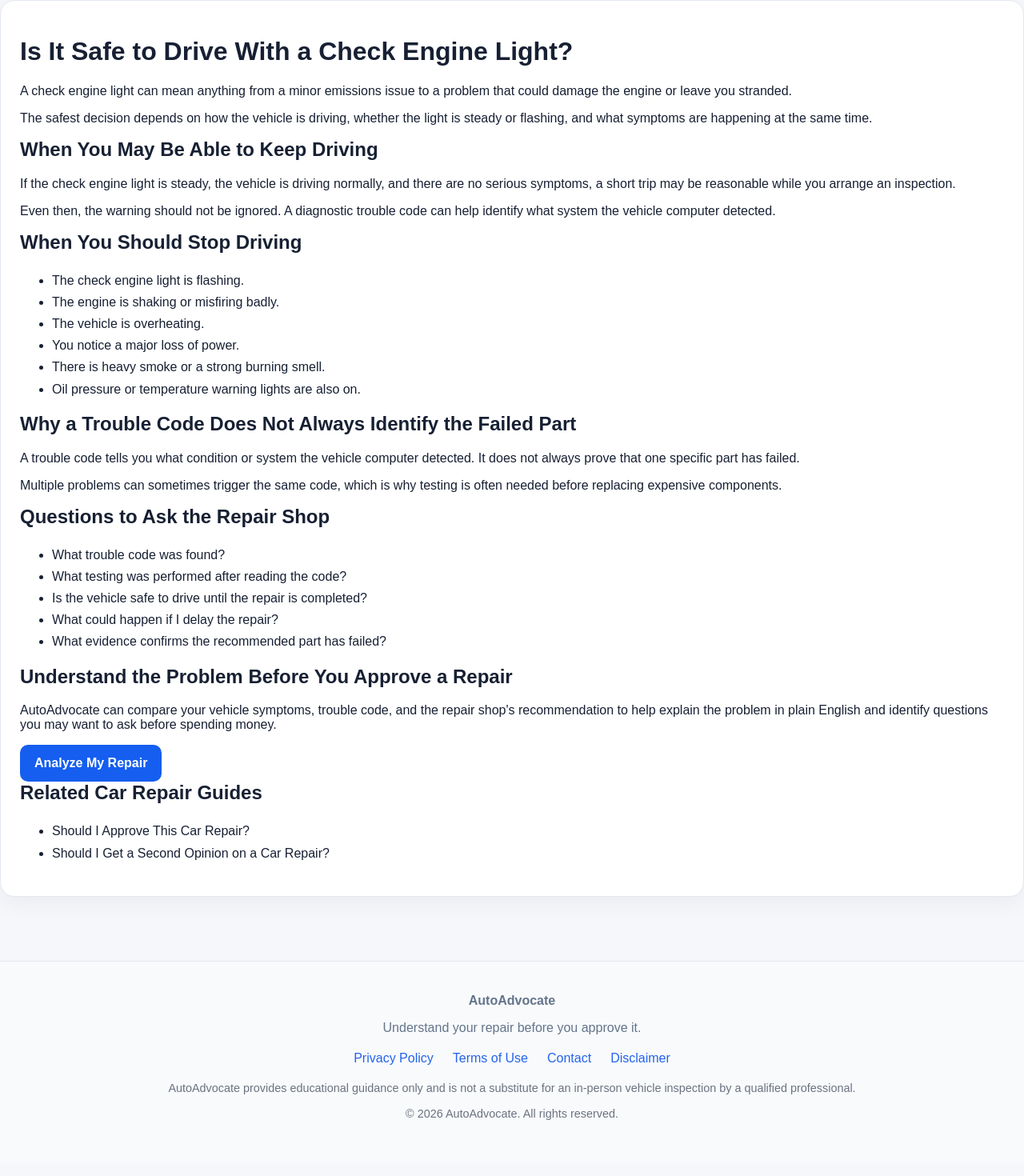
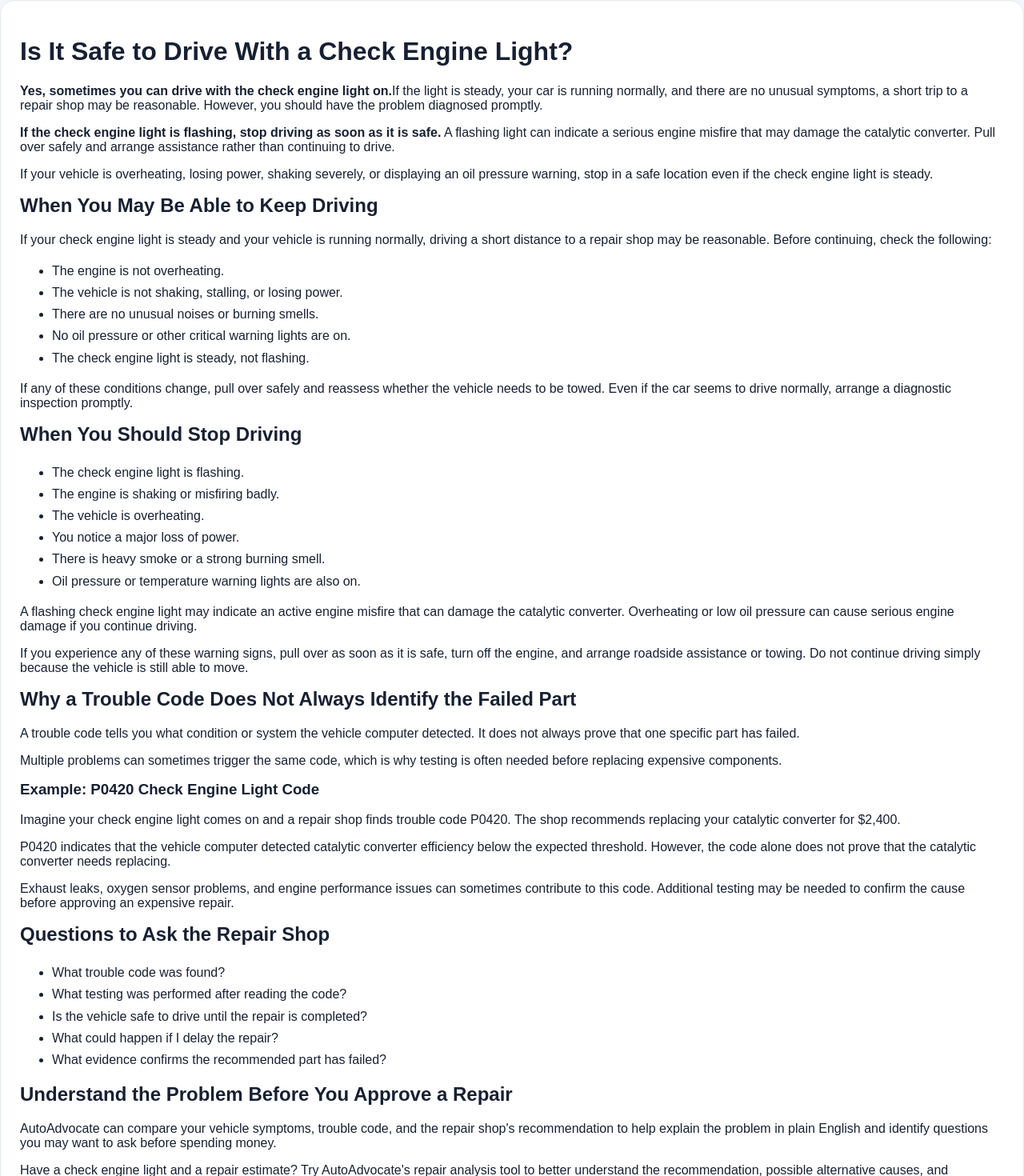
Before and after one commit to freydo7003/AutoAdvocate, a Next.js app: page /is-it-safe-to-drive-with-check-engine-light in a window 1280 px wide. Shown: the part 50-1520 px from the top of the page at 80% size. Built offline with nearby package versions, Linux system fonts and the light colour scheme.

Commit message:
Improve check engine light article SEO and content

```diff
--- a/app/is-it-safe-to-drive-with-check-engine-light/page.tsx
+++ b/app/is-it-safe-to-drive-with-check-engine-light/page.tsx
@@ -1,11 +1,13 @@
 import type { Metadata } from "next";
 import Link from "next/link";
 
+
 export const metadata: Metadata = {
-  title: "Is It Safe to Drive With a Check Engine Light? | AutoAdvocate",
+  title: "Is It Safe to Drive With the Check Engine Light On? | AutoAdvocate",
   description:
-    "Learn when a check engine light may be safe to drive with, when to stop driving, and how AutoAdvocate can help you understand the warning before approving repairs.",
+    "Can you drive with the check engine light on? Learn when it's safe to continue driving, when to pull over, and what to check before paying for repairs.",
 };
+
 
 export default function SafeToDriveWithCheckEngineLightPage() {
   return (
@@ -13,29 +15,52 @@ export default function SafeToDriveWithCheckEngineLightPage() {
       <div className="card">
         <h1>Is It Safe to Drive With a Check Engine Light?</h1>
 
+
 <p>
-          A check engine light can mean anything from a minor emissions issue
-          to a problem that could damage the engine or leave you stranded.
+  <strong>Yes, sometimes you can drive with the check engine light on.</strong>
+  If the light is steady, your car is running normally, and there are no
+  unusual symptoms, a short trip to a repair shop may be reasonable.
+  However, you should have the problem diagnosed promptly.
 </p>
 
 <p>
-          The safest decision depends on how the vehicle is driving, whether
-          the light is steady or flashing, and what symptoms are happening at
-          the same time.
+  <strong>If the check engine light is flashing, stop driving as soon
+  as it is safe.</strong> A flashing light can indicate a serious engine
+  misfire that may damage the catalytic converter. Pull over safely
+  and arrange assistance rather than continuing to drive.
 </p>
+
+<p>
+  If your vehicle is overheating, losing power, shaking severely, or
+  displaying an oil pressure warning, stop in a safe location even
+  if the check engine light is steady.
+</p>
+
 
 <h2>When You May Be Able to Keep Driving</h2>
 
 <p>
-          If the check engine light is steady, the vehicle is driving normally,
-          and there are no serious symptoms, a short trip may be reasonable
-          while you arrange an inspection.
+  If your check engine light is steady and your vehicle
+  is running normally, driving a short distance to a
+  repair shop may be reasonable. Before continuing,
+  check the following:
 </p>
 
+<ul>
+  <li>The engine is not overheating.</li>
+  <li>The vehicle is not shaking, stalling, or losing power.</li>
+  <li>There are no unusual noises or burning smells.</li>
+  <li>No oil pressure or other critical warning lights are on.</li>
+  <li>The check engine light is steady, not flashing.</li>
+</ul>
+
 <p>
-          Even then, the warning should not be ignored. A diagnostic trouble
-          code can help identify what system the vehicle computer detected.
+  If any of these conditions change, pull over safely
+  and reassess whether the vehicle needs to be towed.
+  Even if the car seems to drive normally, arrange a
+  diagnostic inspection promptly.
 </p>
+
 
         <h2>When You Should Stop Driving</h2>
 
@@ -48,6 +73,20 @@ export default function SafeToDriveWithCheckEngineLightPage() {
           <li>Oil pressure or temperature warning lights are also on.</li>
         </ul>
 
+<p>
+  A flashing check engine light may indicate an active
+  engine misfire that can damage the catalytic converter.
+  Overheating or low oil pressure can cause serious engine
+  damage if you continue driving.
+</p>
+
+<p>
+  If you experience any of these warning signs, pull over
+  as soon as it is safe, turn off the engine, and arrange
+  roadside assistance or towing. Do not continue driving
+  simply because the vehicle is still able to move.
+</p>
+
         <h2>Why a Trouble Code Does Not Always Identify the Failed Part</h2>
 
         <p>
@@ -59,6 +98,28 @@ export default function SafeToDriveWithCheckEngineLightPage() {
         <p>
           Multiple problems can sometimes trigger the same code, which is why
           testing is often needed before replacing expensive components.
+        </p>
+
+<h3>Example: P0420 Check Engine Light Code</h3>
+
+<p>
+  Imagine your check engine light comes on and a repair
+  shop finds trouble code P0420. The shop recommends
+  replacing your catalytic converter for $2,400.
+</p>
+
+<p>
+  P0420 indicates that the vehicle computer detected
+  catalytic converter efficiency below the expected
+  threshold. However, the code alone does not prove
+  that the catalytic converter needs replacing.
+</p>
+
+<p>
+  Exhaust leaks, oxygen sensor problems, and engine
+  performance issues can sometimes contribute to
+  this code. Additional testing may be needed to
+  confirm the cause before approving an expensive repair.
 </p>
 
         <h2>Questions to Ask the Repair Shop</h2>
@@ -78,6 +139,16 @@ export default function SafeToDriveWithCheckEngineLightPage() {
           repair shop's recommendation to help explain the problem in plain
           English and identify questions you may want to ask before spending
           money.
+        </p>
+
+<p>
+  Have a check engine light and a repair estimate?
+  <a href="/analyze">
+    {" "}Try AutoAdvocate's repair analysis tool
+  </a>
+  {" "}to better understand the recommendation,
+  possible alternative causes, and questions to
+  ask your mechanic.
 </p>
 
         <Link href="/analyze" className="btn">
```
Lines whose indentation alone changed are shown as unchanged.
